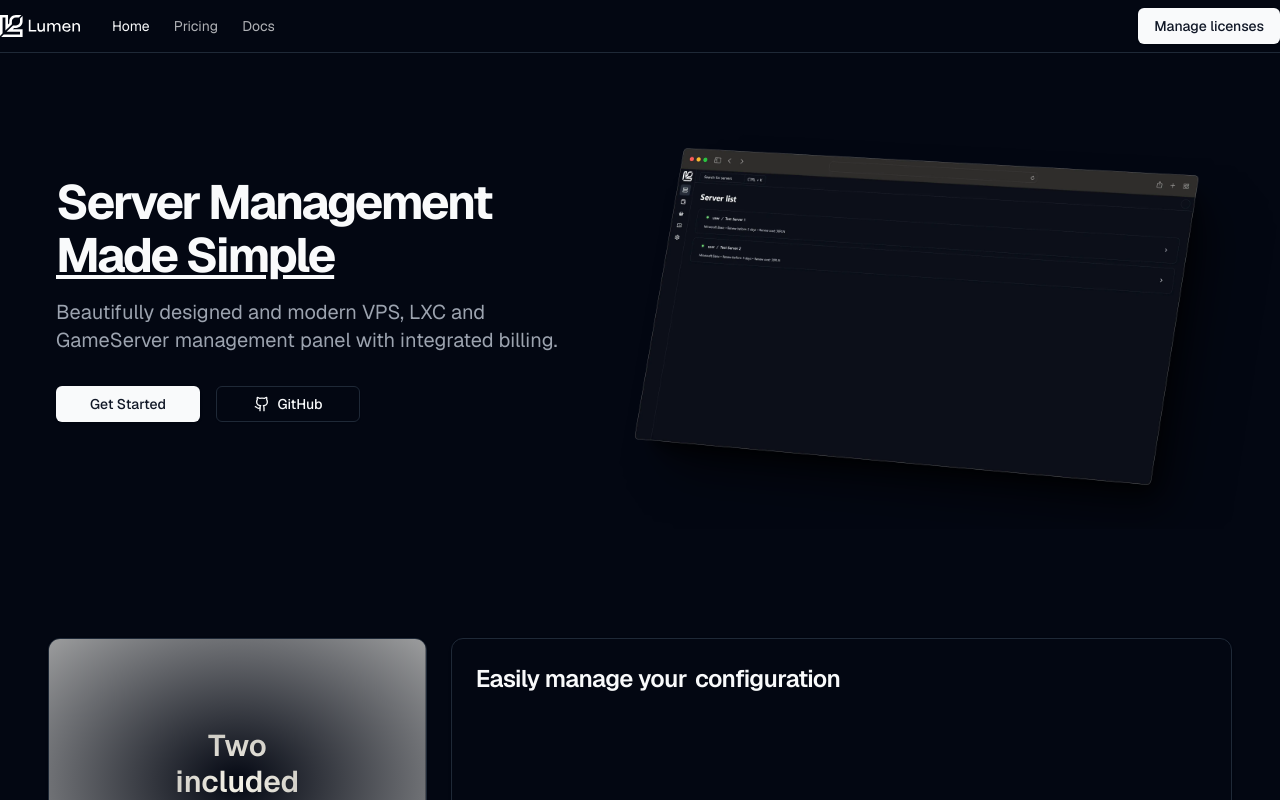
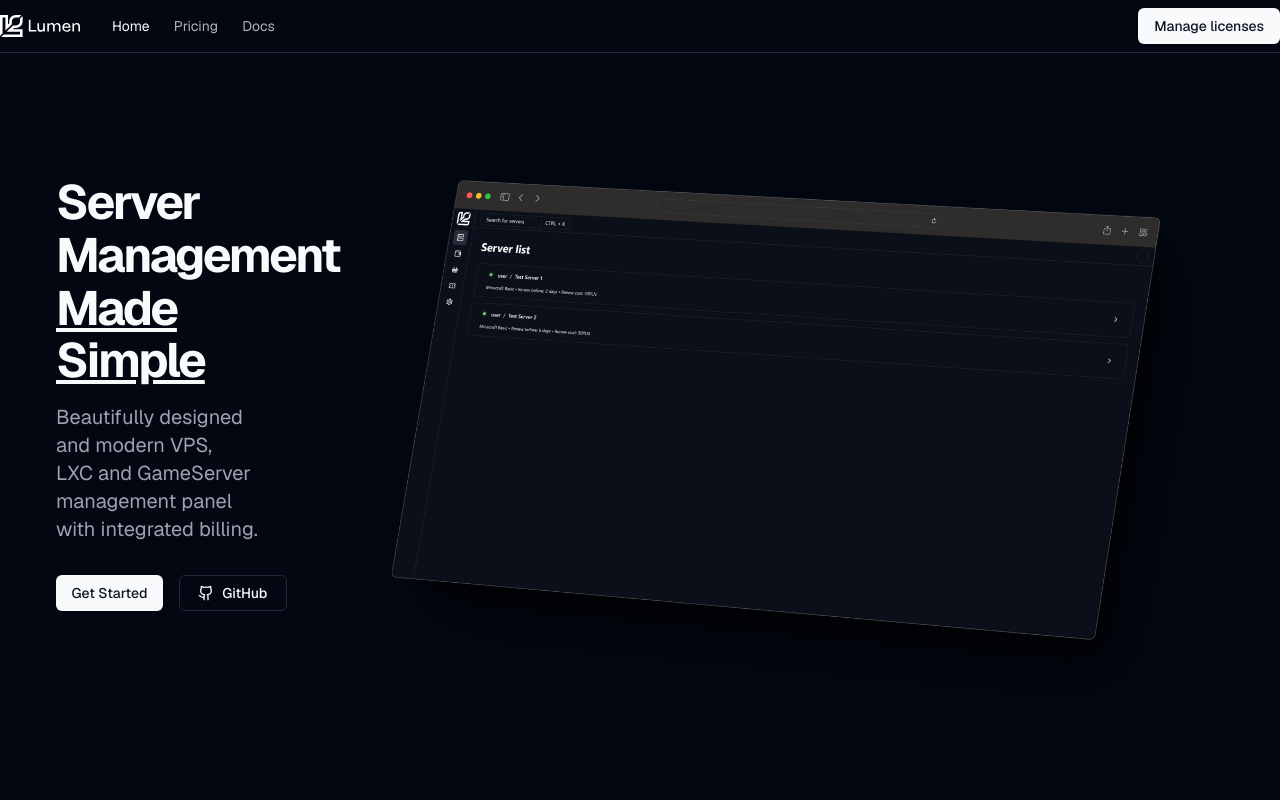
Before and after one commit to LumenPanel/website, a Next.js app: page / in a window 1280 px wide. Shown: the top 800 px of the page. Built offline with nearby package versions, Linux system fonts and the light colour scheme.

Commit message:
Fix Image

```diff
--- a/app/header.tsx
+++ b/app/header.tsx
@@ -52,8 +52,8 @@ export function HomeHeader() {
                     src='/screenshots/server-list.webp'
                     alt={'Server List'}
                     className='-mr-20 mt-8'
-                    width={3840 / 5}
-                    height={2134 / 5}
+                    width={1920}
+                    height={1080}
                 />
             </section>
         </FadeUp>
```
Also changed, not shown: public/screenshots/server-list.webp.
